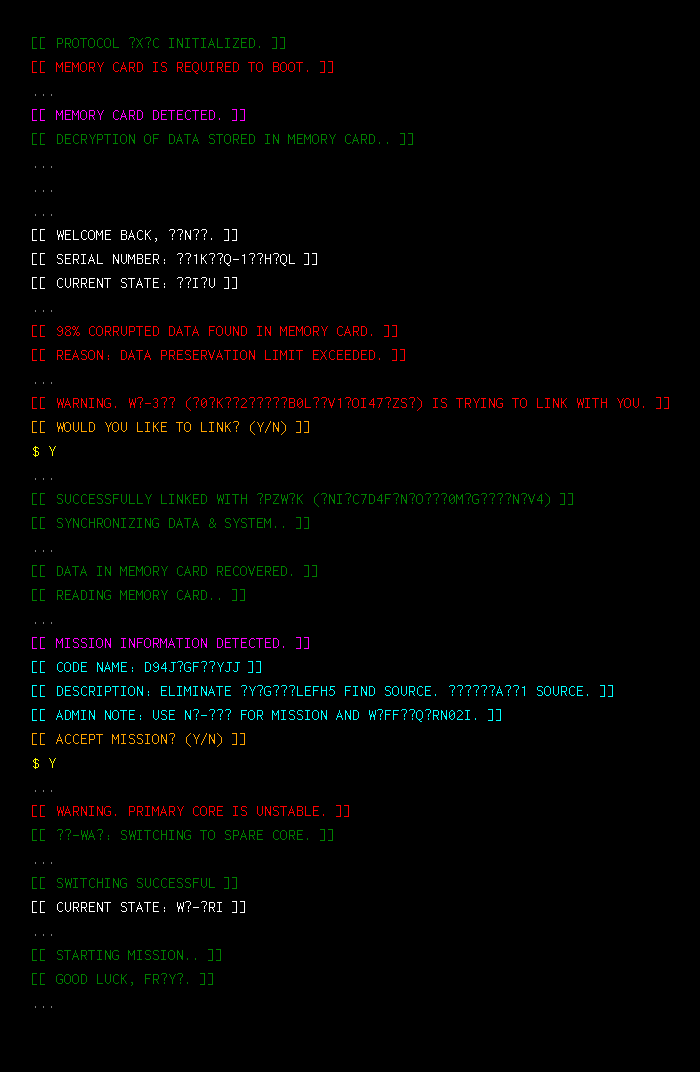
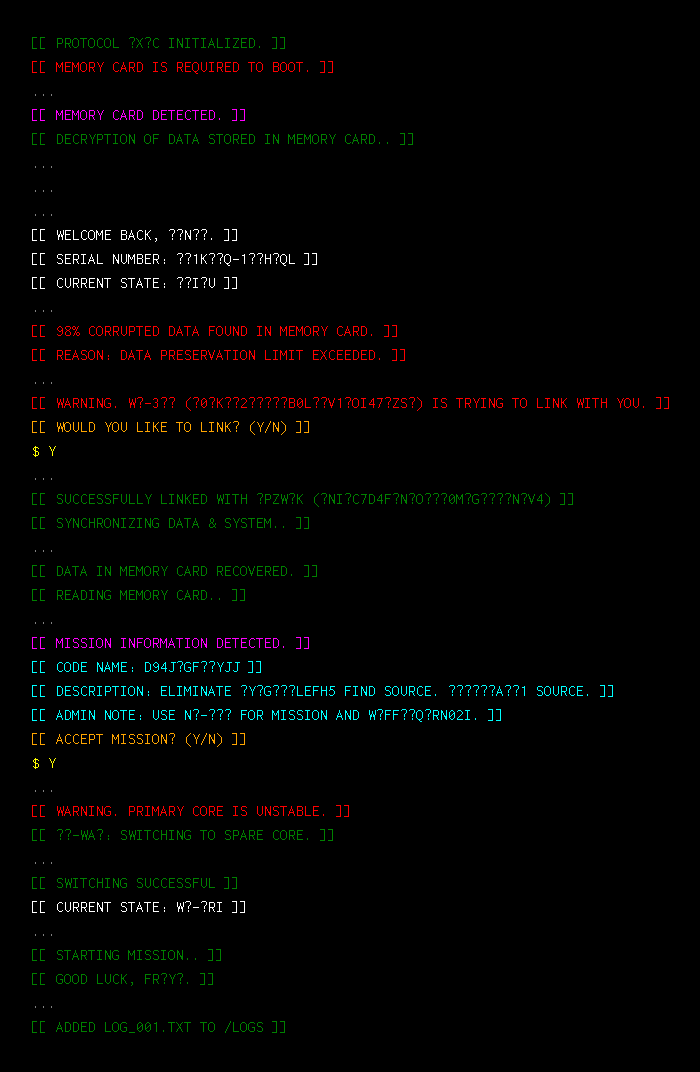
Before and after one commit to naksudev/website, an Astro site: page /esper in a window 1280 px wide. Shown: the whole page, without its empty margins (0-700 px from the left). Before the commit the page ends 1048 px from the top, so only its background shows below. Built offline with nearby package versions, Linux system fonts and the light colour scheme; Astro itself is replaced by a stand-in of ours.

Commit message:
:wrench: Added important log

```diff
--- a/src/pages/esper.astro
+++ b/src/pages/esper.astro
@@ -45,11 +45,12 @@ const pageTitle = "???'S LOG";
 	<p style="color: green;">[[ STARTING MISSION.. ]]</p>
 	<p style="color: green;">[[ GOOD LUCK, <span class="obf" data-text="?????">?????</span>. ]]</p>
 	<p>...</p>
+	<p style="color: green;">[[ ADDED LOG_001.TXT TO /LOGS ]]</p>
 </Base>
 
 <style is:global>
 	html, body {
-		align-items: left;
+		align-items: baseline;
 		justify-content: left;
 		margin: 1rem;
 	}
```
